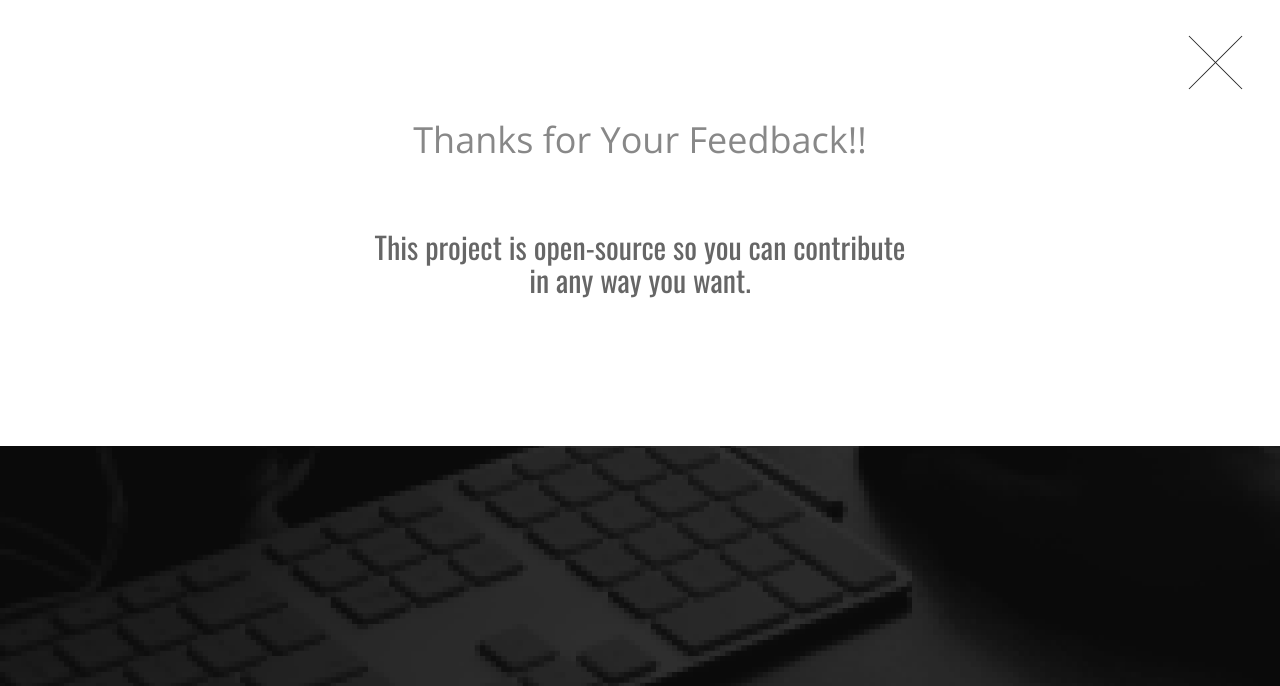
After one commit to aditi73/cryptic-mining, a Django app: page /thanks/ in a window 1280 px wide. The commit adds this page. Shown: the top 686 px of the page. Run offline with Django 3.2, Linux system fonts and the light colour scheme; some libraries are stand-ins or nearby versions.

Commit message:
thanks page added

```diff
--- a/cryptapp/static/css/style.css
+++ b/cryptapp/static/css/style.css
@@ -104,6 +104,17 @@ fieldset[disabled] .btn-primary.active {
     font-size: 15px;
     font-family: 'Oswald', sans-serif;
     text-transform: none;
+}
+
+.container-table {
+    height: 100%;
+}
+.container-table {
+    display: table;
+}
+.vertical-center-row {
+    display: table-cell;
+    vertical-align: middle;
 }
 /**** Start Section Title Section ****/
 
--- /dev/null
+++ b/cryptapp/templates/cryptapp/thanks.html
@@ -0,0 +1,32 @@
+ {% extends "cryptapp/base.html" %}
+
+{% block content %}
+
+ <!-- Start Contact Section -->
+        <div class="section-modal">
+            <div class="modal-content">
+                <a href="/"><div class="close-modal" data-dismiss="modal">
+                    <div class="lr">
+                        <div class="rl">
+                        </div>
+                    </div>
+                </div>
+                </a>
+
+                <div class="container">
+                    <div class="row">
+                    	<div class="col-md-offset-3 col-md-6 text-center ">
+                        <div class="section-title text-center">
+                            <h1>Thanks for Your Feedback!!</h1>
+                            <br><br>
+                            <h3>This project is open-source so you can contribute in any way you want.</h3>
+                        </div>
+                        </div>
+                    </div>
+                    <br><br>
+                </div>
+            </div>
+        </div>
+
+        <!-- End Contact Section -->
+{% endblock content %}
--- a/cryptapp/urls.py
+++ b/cryptapp/urls.py
@@ -9,4 +9,5 @@ urlpatterns = [
    url(r'^issues/', views.issues, name='issues'),
    url(r'^contact/', views.contact, name='contact'),
    url(r'^feedback/', views.feedback, name='feedback'),
+   url(r'^thanks/', views.thanks, name='thanks'),
 ]
--- a/cryptapp/views.py
+++ b/cryptapp/views.py
@@ -2,6 +2,7 @@ from django.shortcuts import render
 from django.utils import timezone
 from .models import fback
 from .forms import FbackForm
+from django.http import HttpResponseRedirect
 
 
 # Create your views here.
@@ -23,6 +24,9 @@ def issues(request):
 def contact(request):
     return render(request, 'cryptapp/contact.html', {})
 
+def thanks(request):
+	return render(request, 'cryptapp/thanks.html', {})
+
 def feedback(request):
     if request.method == 'POST':
         form = FbackForm(data=request.POST)
@@ -30,7 +34,7 @@ def feedback(request):
             fb = form.save(commit = False)
             fb.published_date = timezone.now()
             fb.save()
-
+            return HttpResponseRedirect('/thanks/')
     else:
         form = FbackForm()
     return render(request, 'cryptapp/feedback.html', {'form': form})
```
Also changed, not shown: 2 other files.
